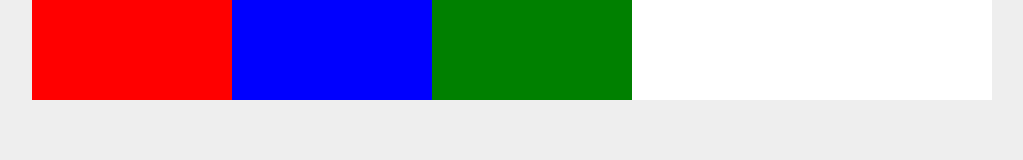
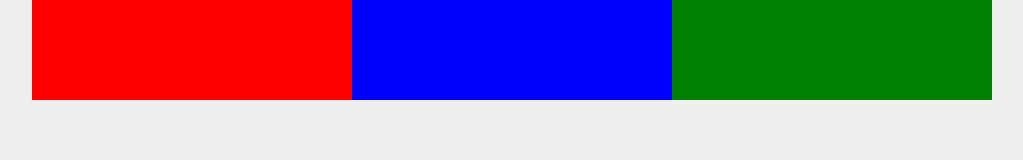
Before and after one commit to Bjorn-23/nn-css-flex-1, a plain HTML site: page index.html in a window 1280 px wide. Shown: the whole page, without its empty margins (128-1151 px from the left). Drawn offline with Linux system fonts and the light colour scheme.

Commit message:
färdig emd den delen

```diff
--- a/styles.css
+++ b/styles.css
@@ -17,11 +17,13 @@ body{
 .flex-container{
     display: flex;
     background: #fff;
+    flex-wrap: wrap;
 }
 
 .box{
     height: 100px;
     min-width: 200px;
+    flex-grow: 1;
 
 }
 
```
